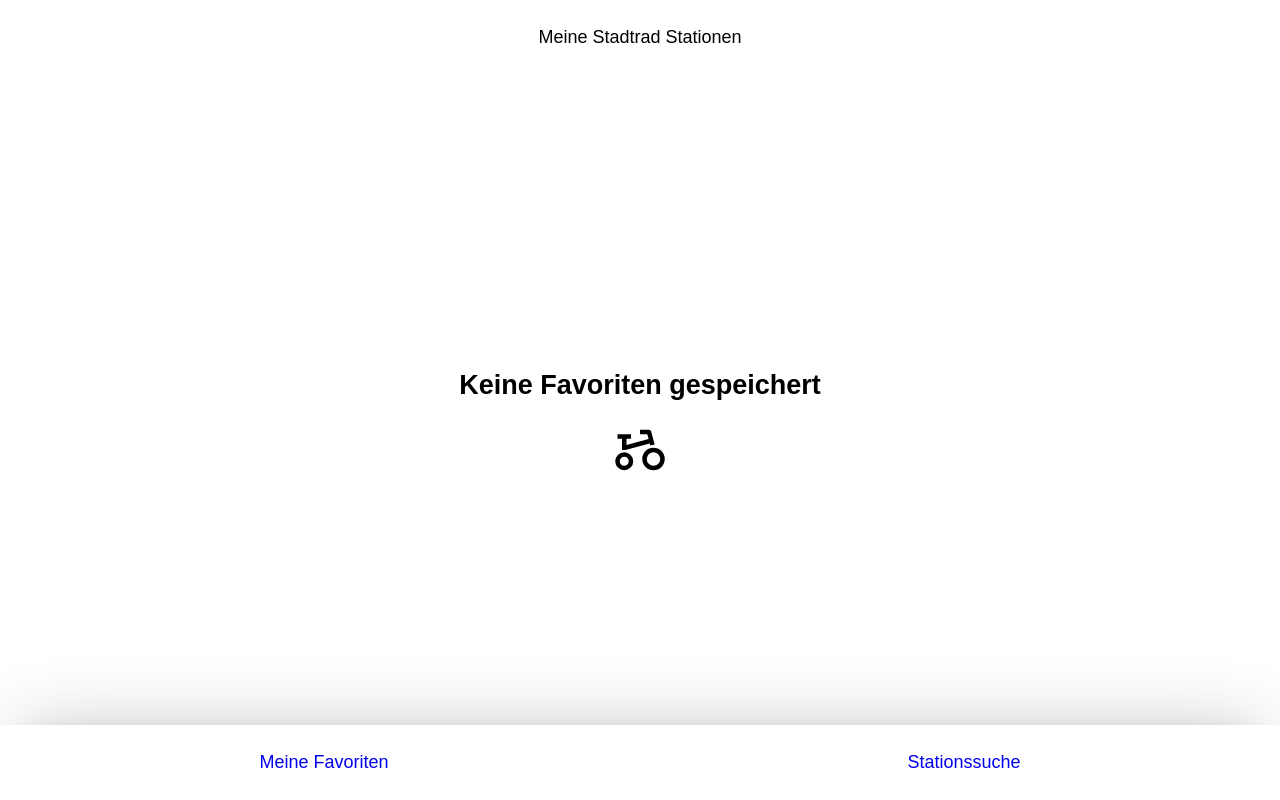
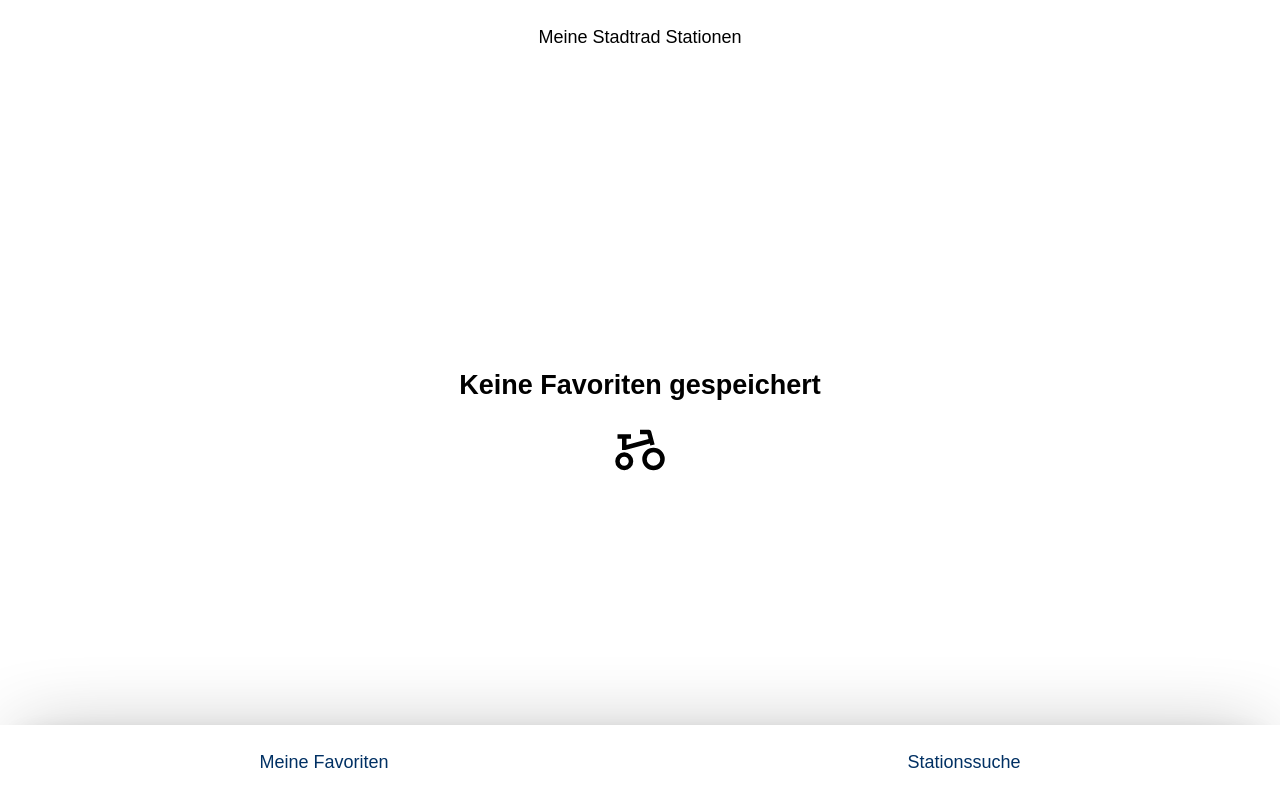
Before and after one commit to mpagels/my-stadtrad-favorites, a React (Create React App) app: page / in a window 1280 px wide. Built offline with nearby package versions, Linux system fonts and the light colour scheme.

Commit message:
Change link color to brand blue

```diff
--- a/src/GlobalStyles.js
+++ b/src/GlobalStyles.js
@@ -14,6 +14,7 @@
 
 a {
     text-decoration-line: none;
+    color: #003063;
 }
 
 #root {
```
